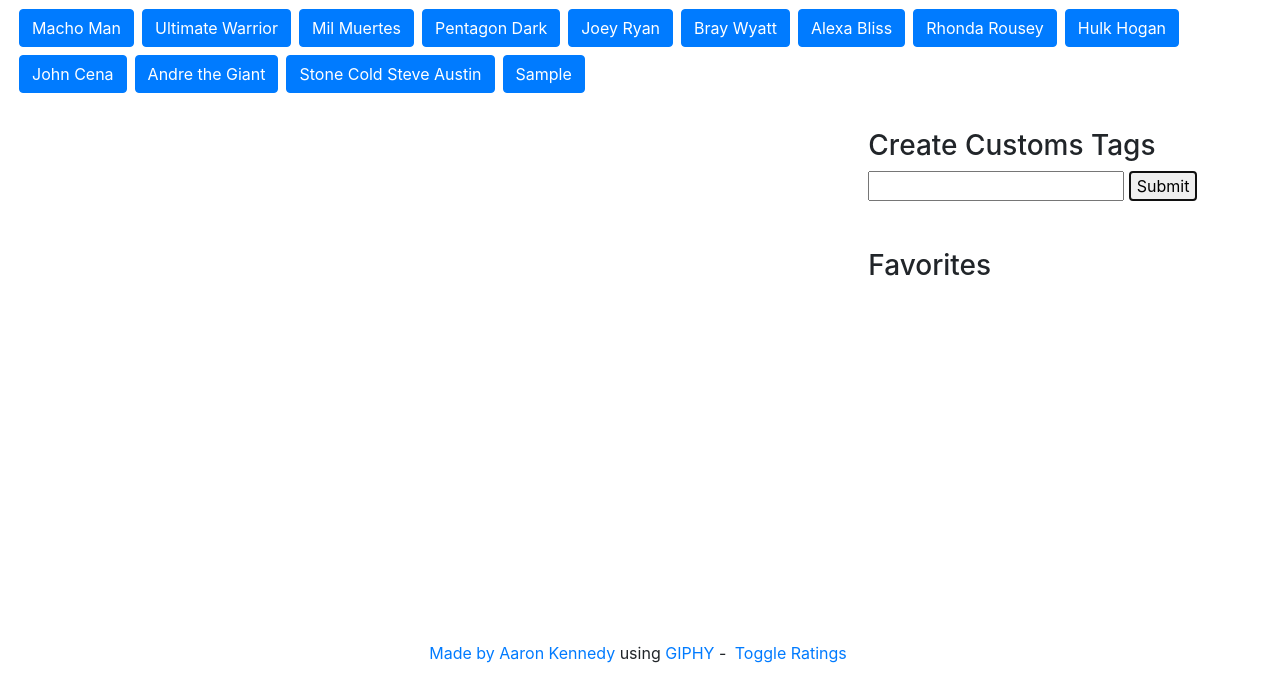
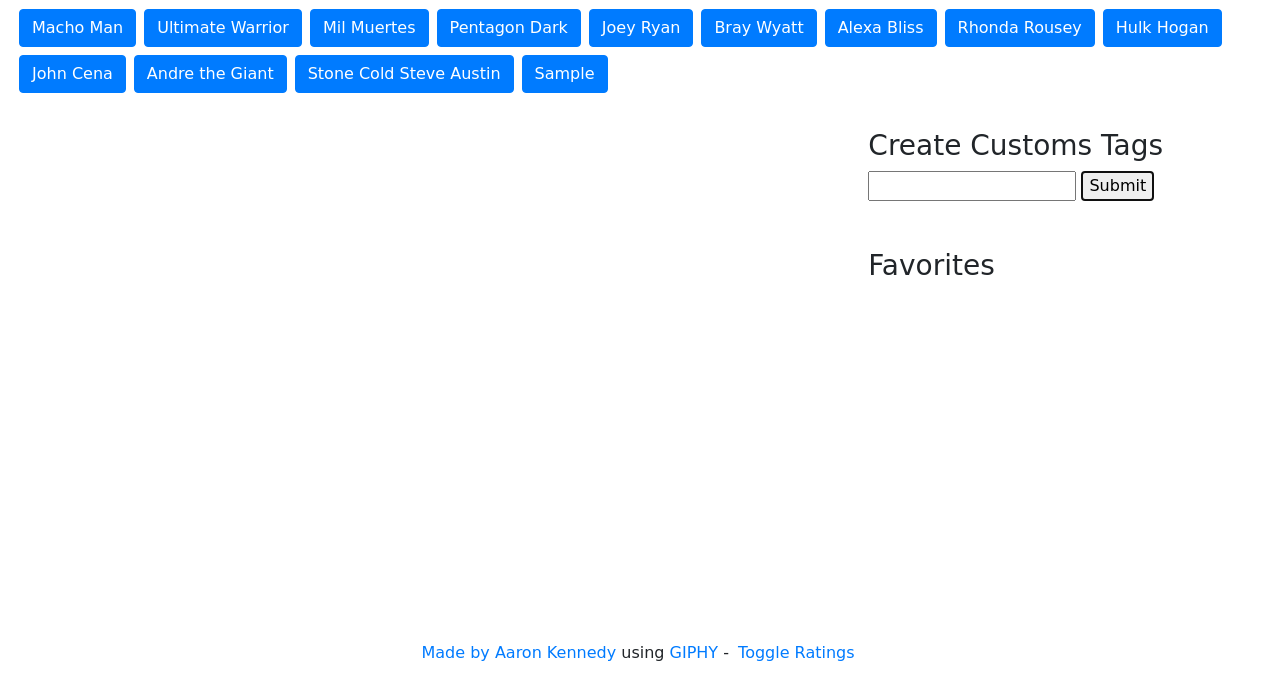
Before and after one commit to aarontkennedy/GIFMadness, a plain HTML site: page index.html in a window 1280 px wide. Both pictures are taken after typing "Sample" into the empty fields and a click on the button "Submit". Shown: the part 119-800 px from the top of the page. Drawn offline with nearby package versions, Linux system fonts and the light colour scheme; a web font is replaced by a local one.

Commit message:
added trim() to user input and changed my font to apply to the whole page

```diff
--- a/javascript/app.js
+++ b/javascript/app.js
@@ -147,9 +147,10 @@ $(document).ready(function () {
     $("#submitButton").click(function (event) {
         console.log(customTagElement);
         event.preventDefault();
-        if (customTagElement.val()) {
-            tags.addElement(customTagElement.val());
-            buttonStorage.add(customTagElement.val());
+        let userInput = customTagElement.val().trim();
+        if (userInput) {
+            tags.addElement(userInput);
+            buttonStorage.add(userInput);
             customTagElement.val("");
         }
     });
--- a/styles/style.css
+++ b/styles/style.css
@@ -4,6 +4,7 @@ html, body {
 body {
     display: flex;
     flex-direction: column;
+    font-family: 'Kirang Haerang', cursive;
 }
 section {
     flex: 1 0 auto;
@@ -19,7 +20,6 @@ footer {
 header h1 {
     font-size:4em;
     font-weight:bolder;
-    font-family: 'Kirang Haerang', cursive;
 }
 
 .btn {
```
